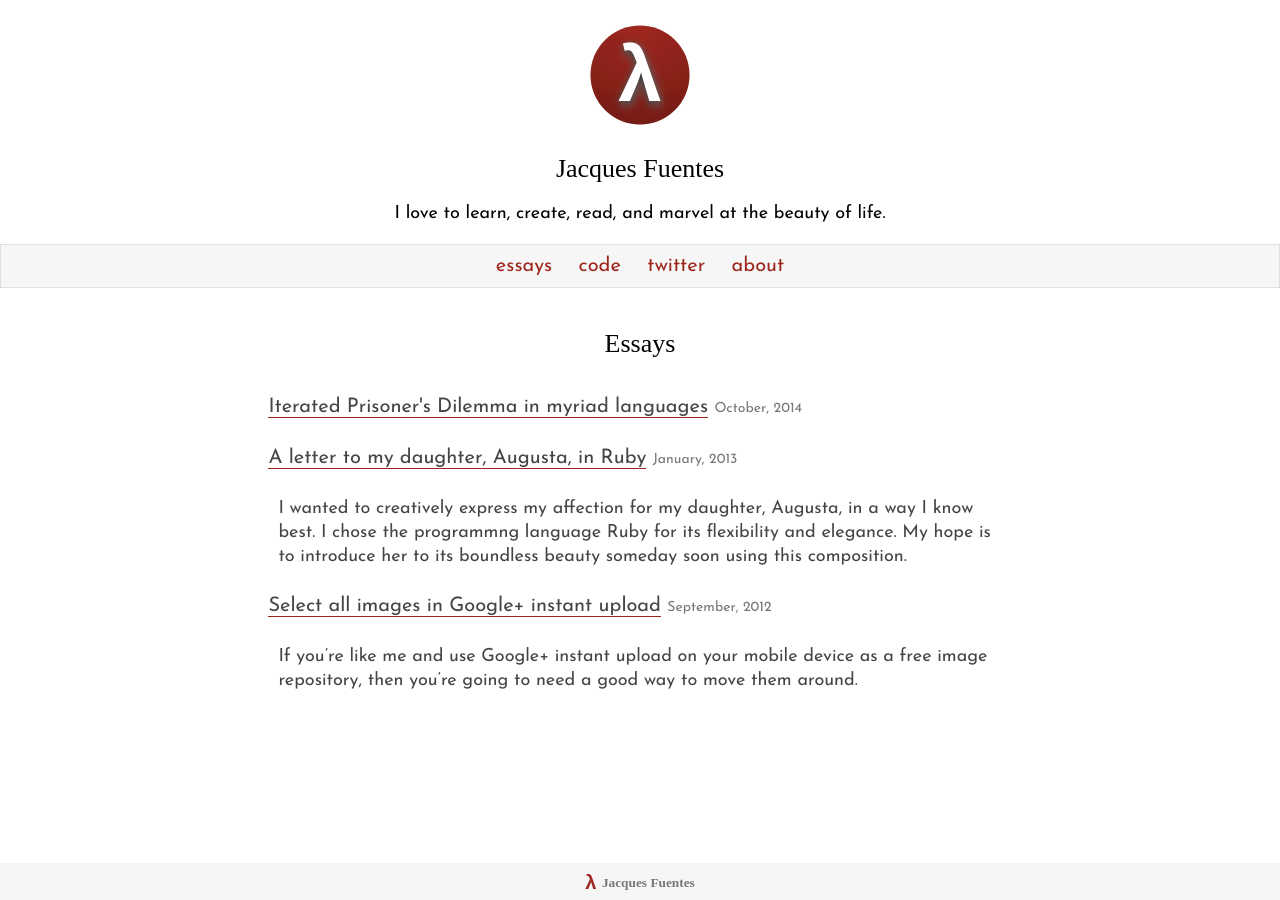
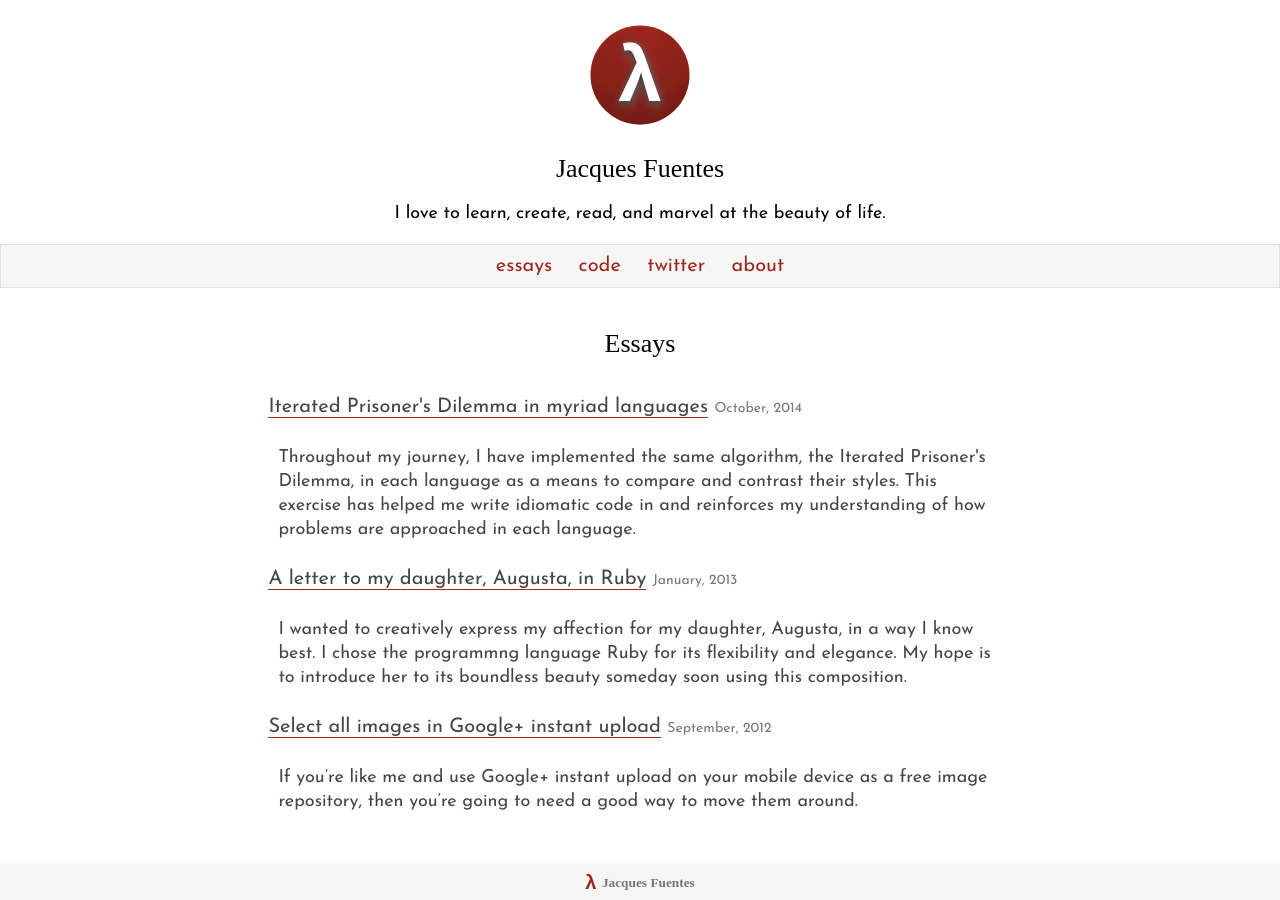
Before and after one commit to jpfuentes2/jpfuentes2.github.io, a Jekyll site: the page built from index.html, in a window 1280 px wide. Built offline with Jekyll 4.4.1, drawn with Linux system fonts in a browser that asks for light colours; some web fonts are replaced; Markdown is read by kramdown in place of the engine named in the settings; the list of posts is cut into pages by our own code.

Commit message:
Fix excerpt

```diff
--- a/_posts/2014-10-31-Iterated-Prisoners-Dilemma-in-myriad-languages.md
+++ b/_posts/2014-10-31-Iterated-Prisoners-Dilemma-in-myriad-languages.md
@@ -1,4 +1,5 @@
 ---
+excerpt: "<p>Throughout my journey, I have implemented the same algorithm, the Iterated Prisoner's Dilemma, in each language as a means to compare and contrast their styles. This exercise has helped me write idiomatic code in and reinforces my understanding of how problems are approached in each language.</p>"
 layout: post
 title: "Iterated Prisoner's Dilemma in myriad languages"
 date: 2014-10-31 08:00
```
